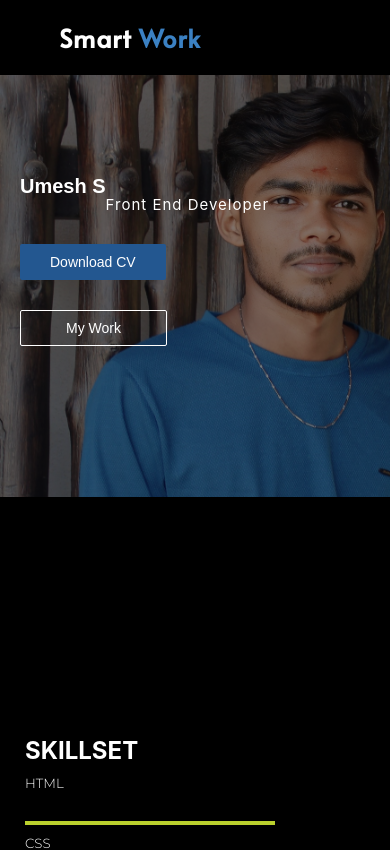
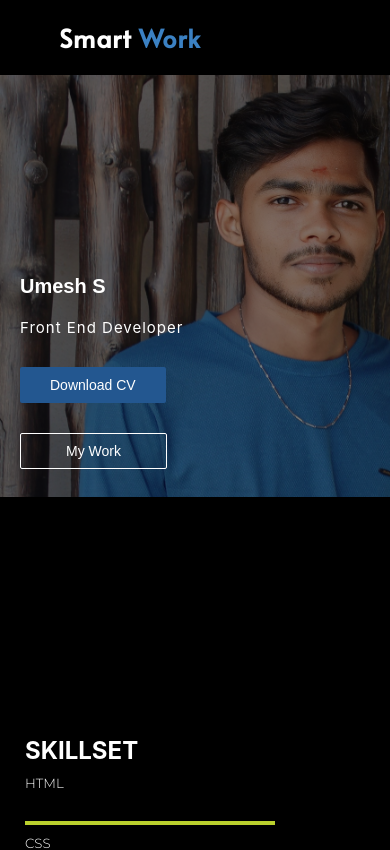
Before and after one commit to umeshsaravanan/Portfolio, a React (Create React App) app: page / in a window 390 px wide. Shown: the top 850 px of the page. Built offline with nearby package versions, Linux system fonts and the light colour scheme.

Commit message:
p meta tag

```diff
--- a/src/Component/TopContent/TopContent.css
+++ b/src/Component/TopContent/TopContent.css
@@ -66,9 +66,9 @@
       display: flex;
       flex-wrap: wrap;
       position: relative;
-      top: 100px;
+      top: 200px;
       left: 20px;
-      width: 50%;
+      width: 30%;
 
     }
    .topContent__container>h1{
```
